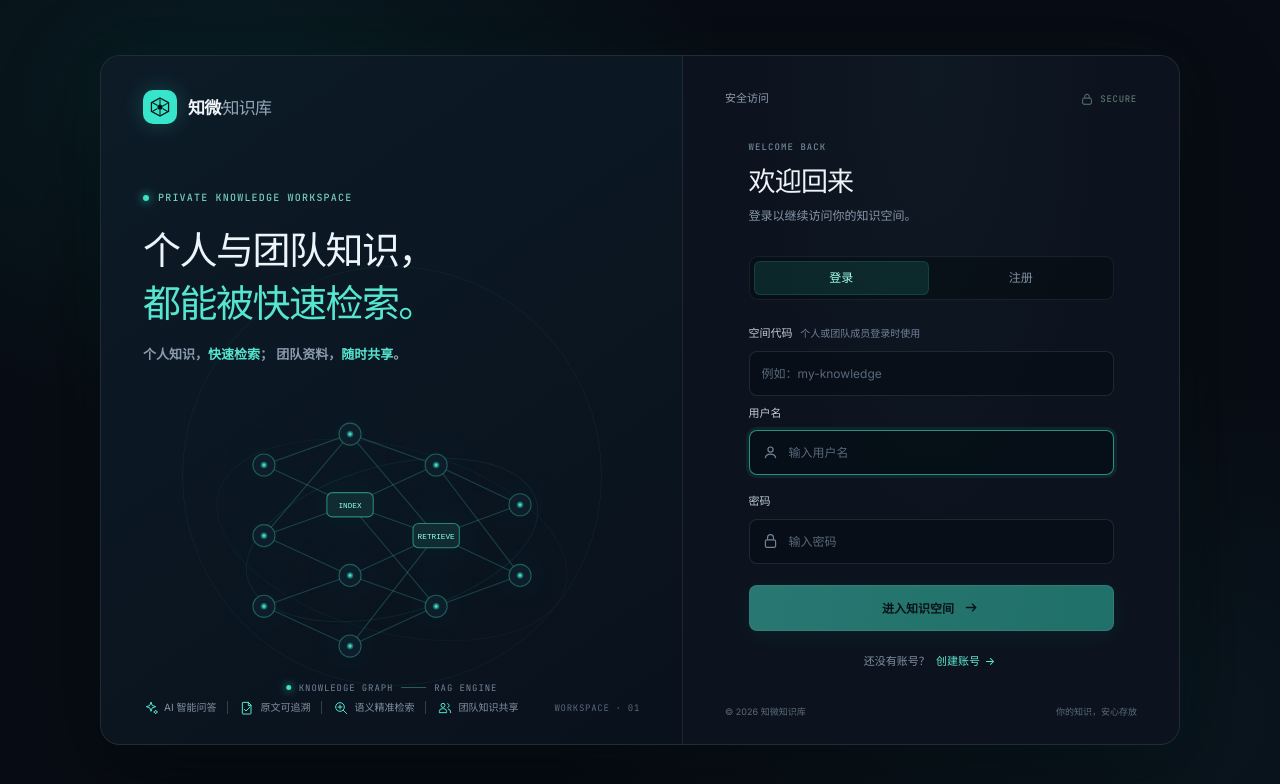
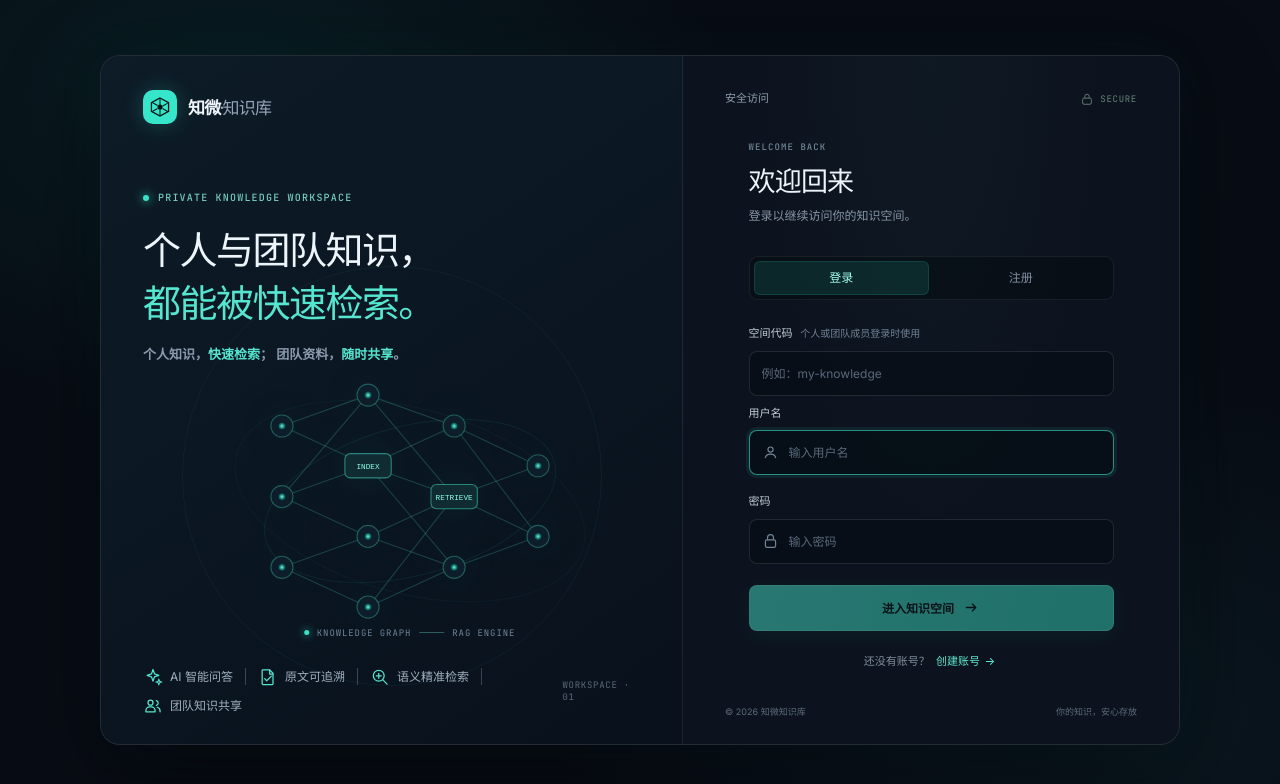
Before and after one commit to xiajia666/RAG, a React (Vite) app in the folder frontend/: page /#/login in a window 1280 px wide. Shown: the top 784 px of the page. Built offline with nearby package versions, Linux system fonts and the light colour scheme.

Commit message:
首页css修改

```diff
--- a/frontend/src/index.css
+++ b/frontend/src/index.css
@@ -49,19 +49,19 @@ body { margin: 0; }
 .story-description { max-width: 385px; color: #8b9aad; font-size: 13px; line-height: 1.9; }
 .story-lead { margin: 0 0 5px; color: #dbe6ef; font-size: 14px; font-weight: 600; }
 .text-highlight { color: #56e6d0; font-weight: 650; white-space: nowrap; }
-.login-visual { flex: 1; min-height: 245px; position: relative; display: grid; place-items: center; margin: 13px 0 0; }
+.login-visual { flex: 1; min-height: 245px; position: relative; display: grid; place-items: center; margin: 13px 0 0; transform: translate(18px, -22px); }
 .login-graph { width: min(340px, 90%); overflow: visible; z-index: 1; filter: drop-shadow(0 0 18px rgba(0,229,200,.08)); }
 .login-orbit { position: absolute; width: 300px; height: 150px; border: 1px solid rgba(67,224,200,.08); border-radius: 50%; transform: rotate(-15deg); }
 .login-orbit-two { width: 360px; height: 186px; transform: rotate(15deg); border-color: rgba(67,224,200,.045); }
 .login-visual-caption { position: absolute; bottom: 6px; left: 50%; transform: translateX(-50%); display: flex; align-items: center; gap: 8px; white-space: nowrap; color: #718499; font: 9px "JetBrains Mono", monospace; letter-spacing: .1em; }
 .login-live-dot { width: 5px; height: 5px; border-radius: 50%; background: #38e2c6; box-shadow: 0 0 8px #38e2c6; }
 .login-caption-line { width: 25px; height: 1px; background: rgba(93,233,213,.35); }
-.login-story-footer { display: flex; align-items: center; gap: 12px; color: #8291a2; font-size: 10px; }
-.login-feature-list { display: flex; align-items: center; flex-wrap: wrap; gap: 9px 11px; }
-.login-feature { display: inline-flex; align-items: center; gap: 5px; white-space: nowrap; }
-.login-feature-icon { display: inline-grid; width: 16px; height: 16px; place-items: center; color: #56e6d0; }
-.login-feature-icon svg { display: block; width: 16px; height: 16px; }
-.login-feature-divider { width: 1px; height: 13px; background: rgba(130,145,162,.35); }
+.login-story-footer { display: flex; align-items: center; gap: 12px; color: #a1afbf; font-size: 12px; }
+.login-feature-list { display: flex; align-items: center; flex-wrap: wrap; gap: 9px 12px; }
+.login-feature { display: inline-flex; align-items: center; gap: 7px; white-space: nowrap; }
+.login-feature-icon { display: inline-grid; width: 20px; height: 20px; place-items: center; color: #56e6d0; }
+.login-feature-icon svg { display: block; width: 20px; height: 20px; }
+.login-feature-divider { width: 1px; height: 17px; background: rgba(130,145,162,.4); }
 .login-version { margin-left: auto; color: #59697c; font: 9px "JetBrains Mono", monospace; letter-spacing: .08em; }
 .login-form-side { min-width: 0; padding: 34px 42px 25px; display: flex; flex-direction: column; background: radial-gradient(ellipse at 50% 0%, rgba(35,67,77,.12), transparent 48%), #0c131e; }
 .login-form-top { display: flex; align-items: center; justify-content: space-between; color: #8c9aab; font-size: 11px; }
@@ -110,6 +110,8 @@ body { margin: 0; }
   .login-form-side { padding: 30px 28px 24px; }
   .login-story-copy { margin-top: 58px; }
   .login-story-copy h1 { font-size: 29px; }
+  .login-visual { transform: translate(8px, -14px); }
+  .login-feature-divider { display: none; }
   .login-version { display: none; }
 }
 @media (max-width: 620px) {
```
